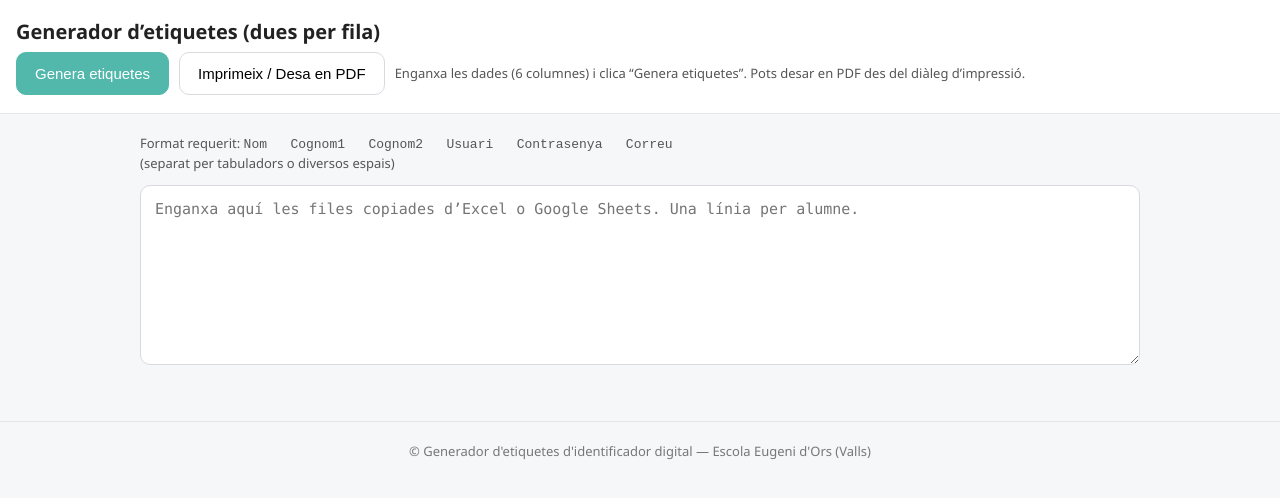
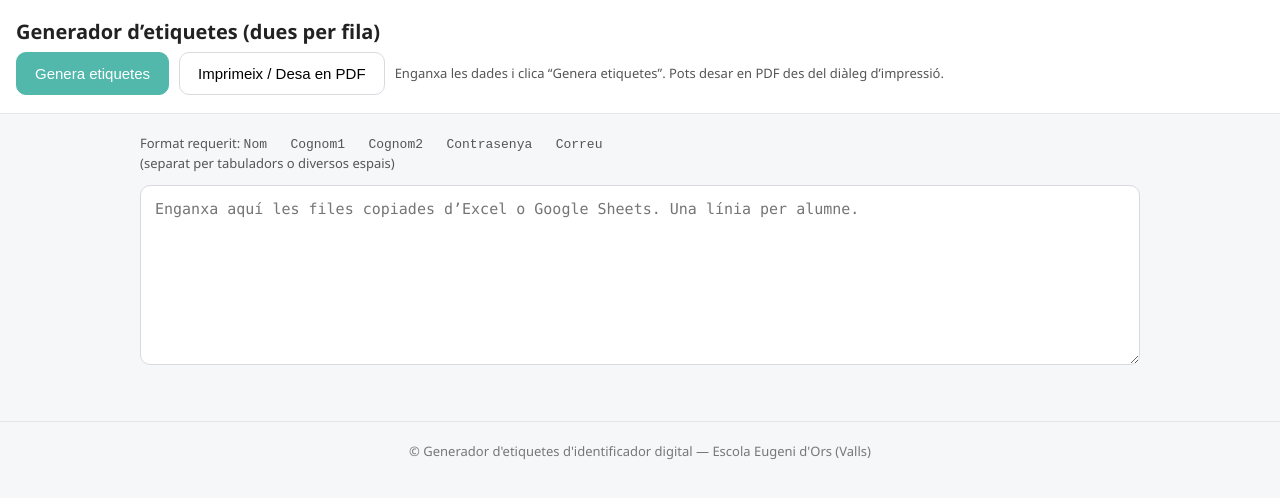
Before and after one commit to digitaledo/etiquetes, a plain HTML site: page index.html in a window 1280 px wide. Drawn offline with Linux system fonts and the light colour scheme.

Commit message:
Update index.html

```diff
--- a/index.html
+++ b/index.html
@@ -46,12 +46,12 @@
     <div class="toolbar">
       <button class="btn primary" id="generateBtn">Genera etiquetes</button>
       <button class="btn" id="printBtn">Imprimeix / Desa en PDF</button>
-      <span class="hint">Enganxa les dades (6 columnes) i clica “Genera etiquetes”. Pots desar en PDF des del diàleg d’impressió.</span>
+      <span class="hint">Enganxa les dades i clica “Genera etiquetes”. Pots desar en PDF des del diàleg d’impressió.</span>
     </div>
   </header>
   <div class="wrap input">
     <p class="hint">
-      Format requerit: <code>Nom &nbsp; Cognom1 &nbsp; Cognom2 &nbsp; Usuari &nbsp; Contrasenya &nbsp; Correu</code><br>
+      Format requerit: <code>Nom &nbsp; Cognom1 &nbsp; Cognom2 &nbsp; Contrasenya &nbsp; Correu</code><br>
       (separat per tabuladors o diversos espais)
     </p>
     <textarea id="pasteArea" placeholder="Enganxa aquí les files copiades d’Excel o Google Sheets. Una línia per alumne."></textarea>
@@ -82,7 +82,7 @@
       labels.innerHTML='';let count=0;
       rows.forEach(parts=>{
         while(parts.length<6) parts.push('');
-        const [nom,c1,c2,user,pass,mail]=parts;
+        const [nom,c1,c2,pass,mail,user]=parts;
         const nomComplet=[nom,c1,c2].filter(Boolean).join(' ');
         const node=document.importNode(tpl.content,true);
         node.querySelector('.user-val').textContent=mail||user||'';
```
